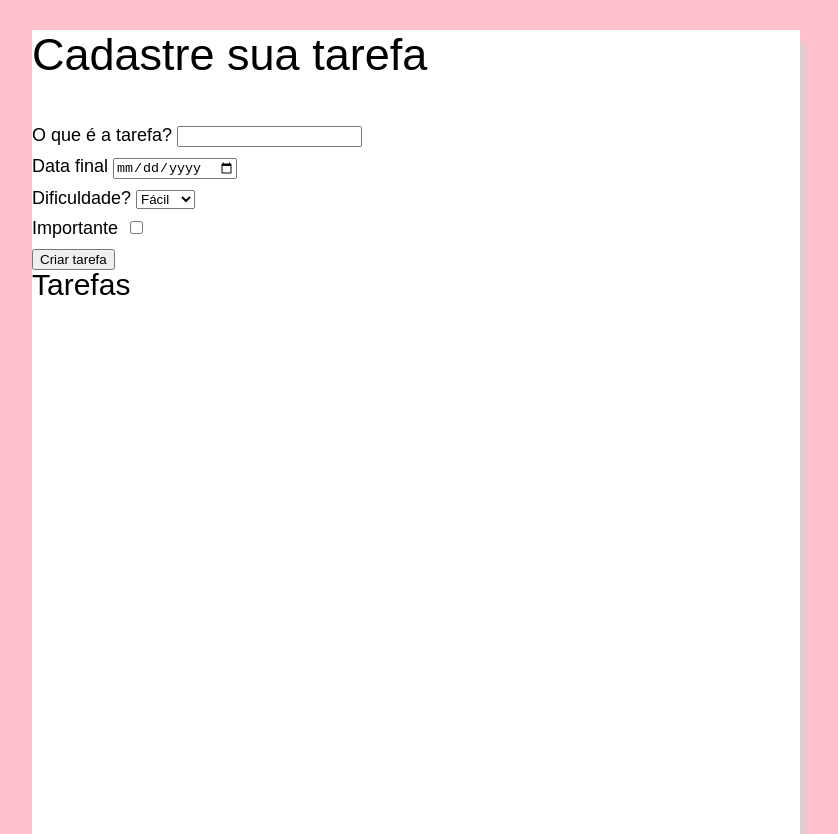
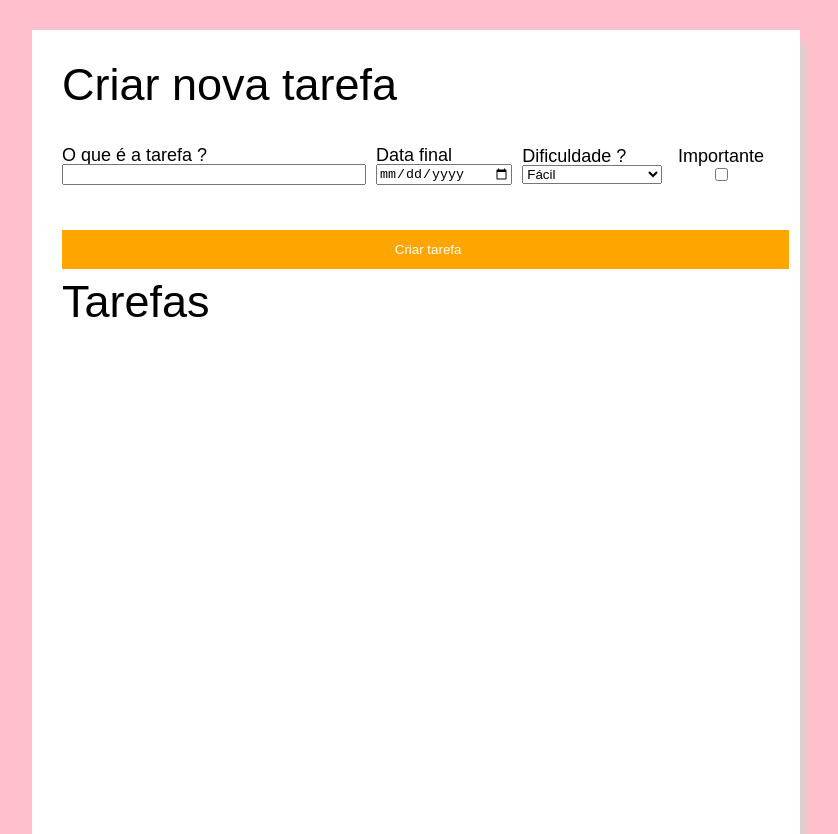
Before and after one commit to Fernando1403/Cadastro-de-tarefas, a plain HTML site: page index.html in a window 1280 px wide. Shown: the whole page, without its empty margins (224-1062 px from the left). Drawn offline with Linux system fonts and the light colour scheme.

Commit message:
Update index.html

```diff
--- a/index.html
+++ b/index.html
@@ -1,73 +1,68 @@
 <!DOCTYPE html>
-<html lang="pt-BR">
+<html lang="pt-br">
 <head>
     <meta charset="UTF-8">
-<title>To do List</title>
+    <title>To do list</title>
     <link rel="stylesheet" href="reset.css">
     <link rel="stylesheet" href="style.css">
-<script src="script.js"></script>
+
 </head>
-
 <body>
     <main>
+        <div class="container">
 
-<h1>Cadastre sua tarefa</h1>
+            <h1 class="titulo">Criar nova tarefa</h1>
 
-<div>
-
-<form>
+            <div class="formulario ">
+                <form class="vertical tarefa">
 
                     <label for="tarefa">
-O que é a tarefa?
+                        O que é a tarefa ?
                     </label>
 
                     <input type="text" id="tarefa">
                 </form>
 
-<form>
-
+                <form class="vertical data-final">
                     <label for="data">
                         Data final
                     </label>
+                    <input type="date" id="data">
 
-<input type="date" id="data">
                 </form>
 
-<form>
-
+                <form class="vertical dificuldade">
                     <label for="dificuldade">
-Dificuldade?
+                        Dificuldade ?
                     </label>
 
                     <select id="dificuldade">
-
                         <option value="facil">Fácil</option>
                         <option value="medio">Médio</option>
                         <option value="dificil">Difícil</option>
+                    </select>
 
-</select>
                 </form>
 
-<form>
-    <label> Importante</label>
-    <input type="checkbox" name="Importante" value="checkbox">
+                <form class="vertical importante" action="importante">
+                    <label for="importante">Importante</label>
+                    <input type="checkbox" id="importante">
                 </form>
-
             </div>
 
-<div class="btn1">
-<input type="button" value="Criar tarefa" id="btn1">
+            <input type="button" class="btn" value="Criar tarefa" id="btn">
+
+        <section class="section-tarefas">
+        <h1>Tarefas</h1>
+            <ul class="ul">
+
+            </ul>
+        </section>
         </div>
 
-<h2>Tarefas </h2>
-
-<ul>
-
-<li>
-<p></p>
-</li>
-</ul>
     </main>
 
+
+<script src="script.js"></script>
 </body>
 </html>
```
Lines whose indentation alone changed are shown as unchanged.
